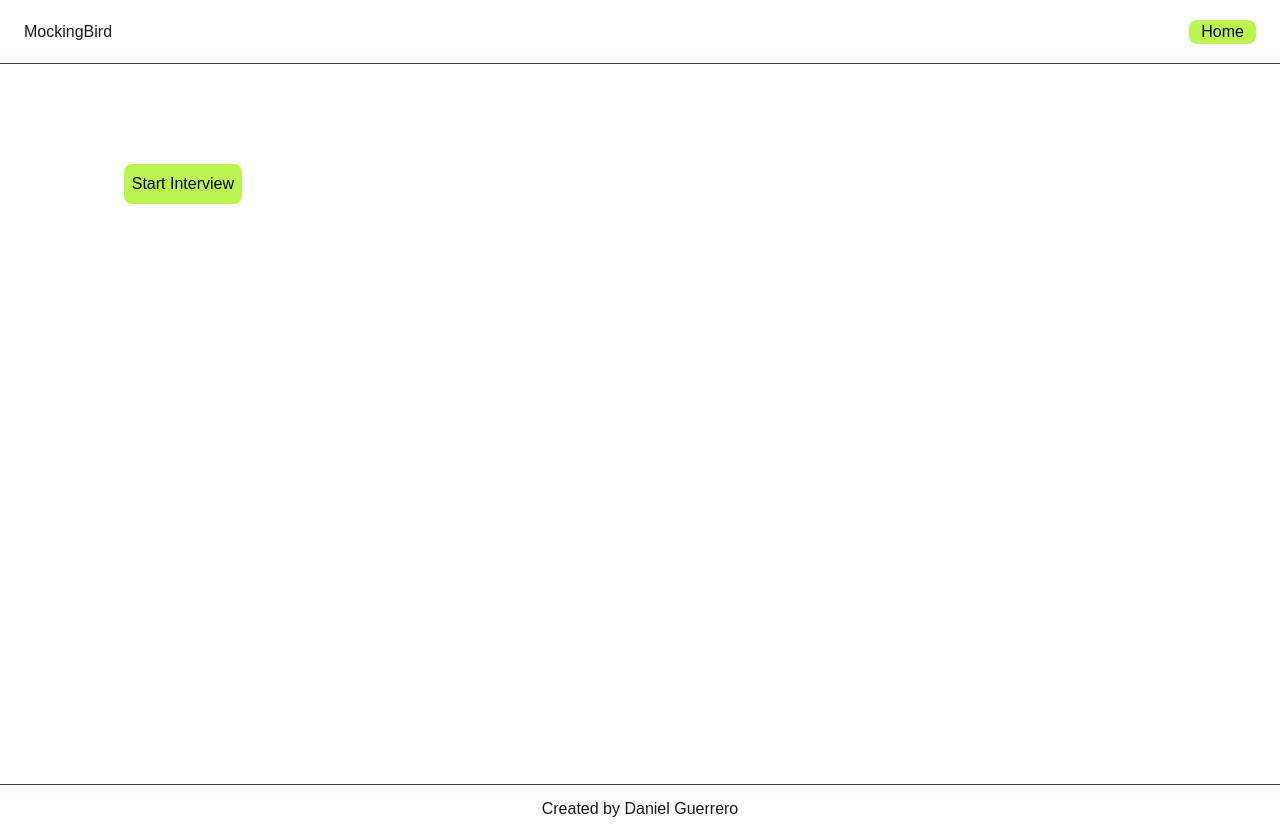
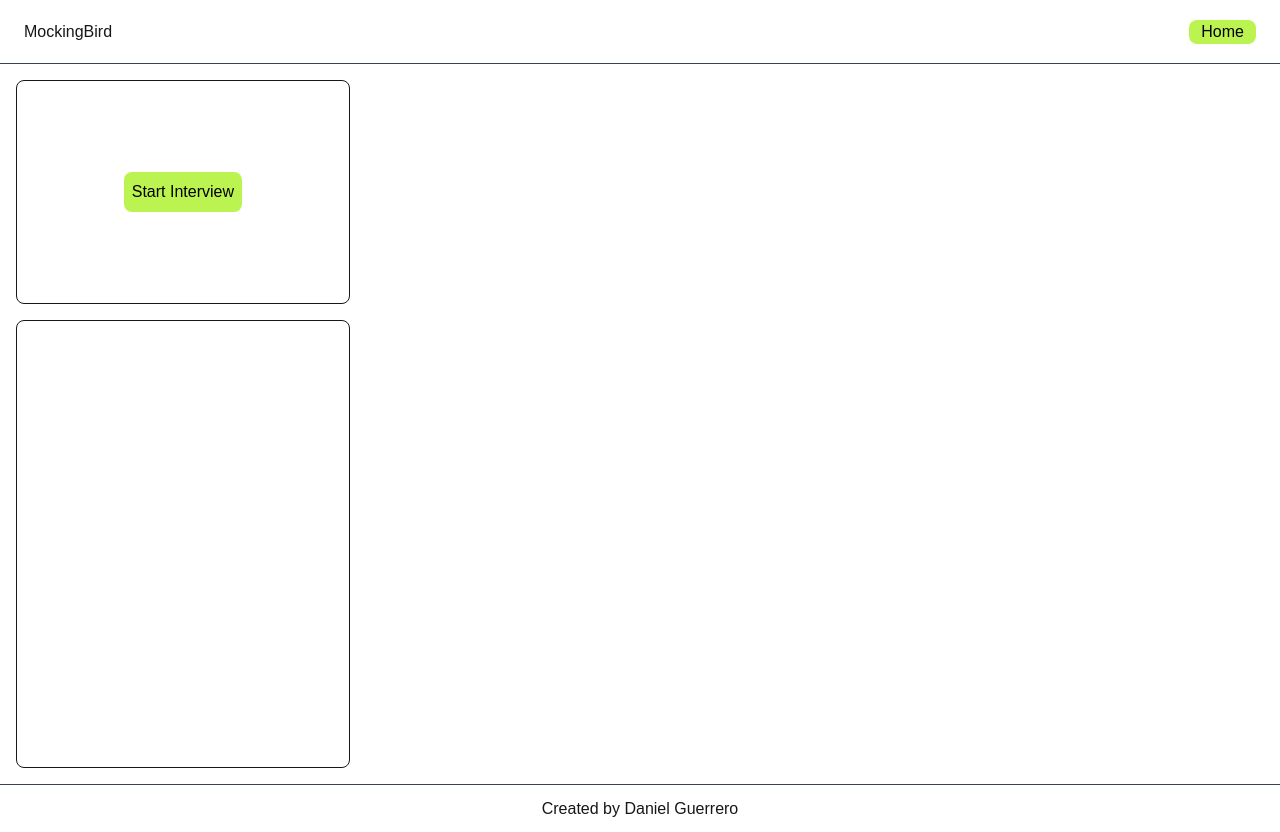
Before and after one commit to danxguerrero/MockingBird, a Next.js app in the folder mockingbird/: page /interview in a window 1280 px wide. Built offline with nearby package versions, Linux system fonts and the light colour scheme; no server answers.

Commit message:
Refactor InterviewContent component to enhance layout with borders and rounded corners for better visual separation of elements

```diff
--- a/mockingbird/src/app/interview/components/InterviewContent.tsx
+++ b/mockingbird/src/app/interview/components/InterviewContent.tsx
@@ -13,20 +13,20 @@ export const InterviewContent = () => {
     return (
         <div className="flex flex-1 h-screen">
             <div className="w-2/5 flex flex-col">
-                <div className="h-1/3 flex">
+                <div className="h-1/3 flex border rounded-lg m-4">
                     <Timer />
                 </div>
-                <div className="h-2/3">
+                <div className="h-2/3 border rounded-lg mx-4 mb-4">
                     {interviewActive && <Question />}
                 </div>
             </div>
             <div className={`w-full flex flex-col h-[90vh] min-h-0 ${interviewActive ? '' : 'justify-center items-center'}`}>
                 {interviewActive && (
                     <>
-                        <div className="flex-1 overflow-hidden min-h-0">
+                        <div className="flex-1 overflow-hidden min-h-0 border rounded-lg m-4">
                             <TextEditor />
                         </div>
-                        <div className="flex-1 overflow-hidden min-h-0">
+                        <div className="flex-1 overflow-hidden min-h-0 border rounded-lg mx-4">
                             <Chat />
                         </div>
                     </>
```
